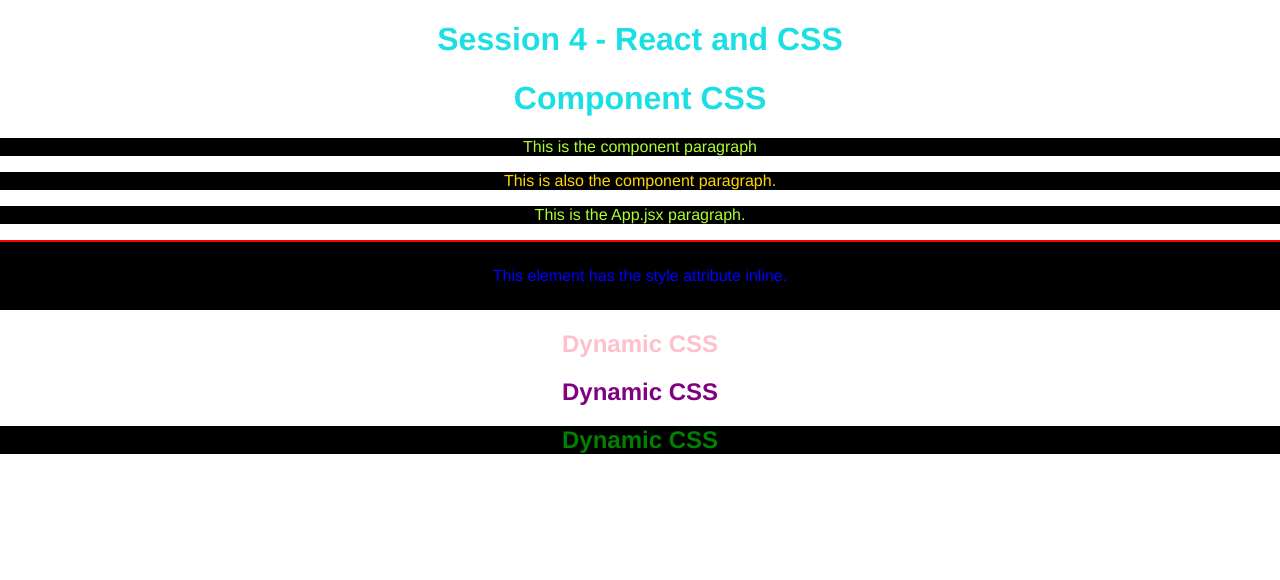
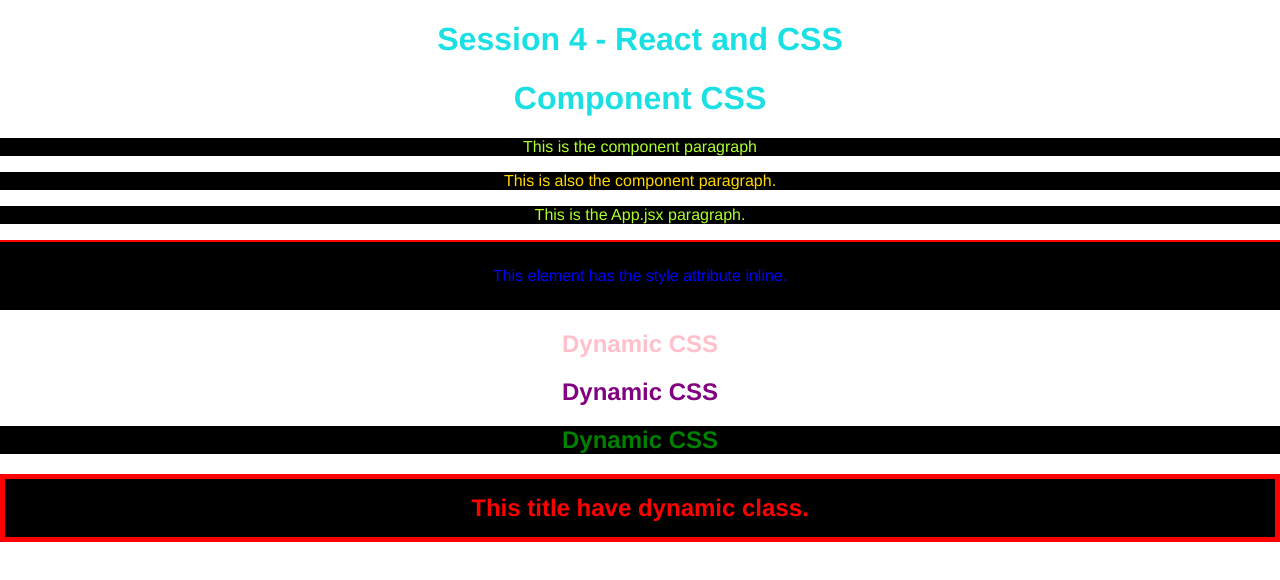
Before and after one commit to Lucas31394/React-Udemy, a React (Vite) app in the folder 4_react_css/: page / in a window 1280 px wide. Shown: the top 580 px of the page. Built offline with nearby package versions, Linux system fonts and the light colour scheme.

Commit message:
dynamic class

```diff
--- a/4_react_css/src/App.jsx
+++ b/4_react_css/src/App.jsx
@@ -8,6 +8,7 @@
   const [count, setCount] = useState(0);
   const n = 15;
   const [name] = useState("Lucas");
+  const redTitle = true;
 
   return (
     <>
@@ -23,6 +24,8 @@
         <h2 style={n < 10 ?   ({color: "purple"}) : ({color: "pink"})}>Dynamic CSS</h2>
         <h2 style={n > 10 ?   ({color: "purple"}) : ({color: "pink"})}>Dynamic CSS</h2>
         <h2 style={name === "Lucas" ?   ({color: "green", backgroundColor: "#000"}) : null}>Dynamic CSS</h2>
+        {/*Dynamic class*/}
+        <h2 className={redTitle ? "red-title" : "title"}>This title have dynamic class.</h2>
       </div>
     </>
   )
--- a/4_react_css/src/index.css
+++ b/4_react_css/src/index.css
@@ -8,3 +8,15 @@
 h1 {
   color:rgb(26, 224, 228)e
 }
+
+.red-title {
+  background-color: black;
+  color: red;
+  padding: 15px;
+  border: 5px solid red;
+}
+
+.title {
+  background-color: black;
+  color: white;
+}
```
